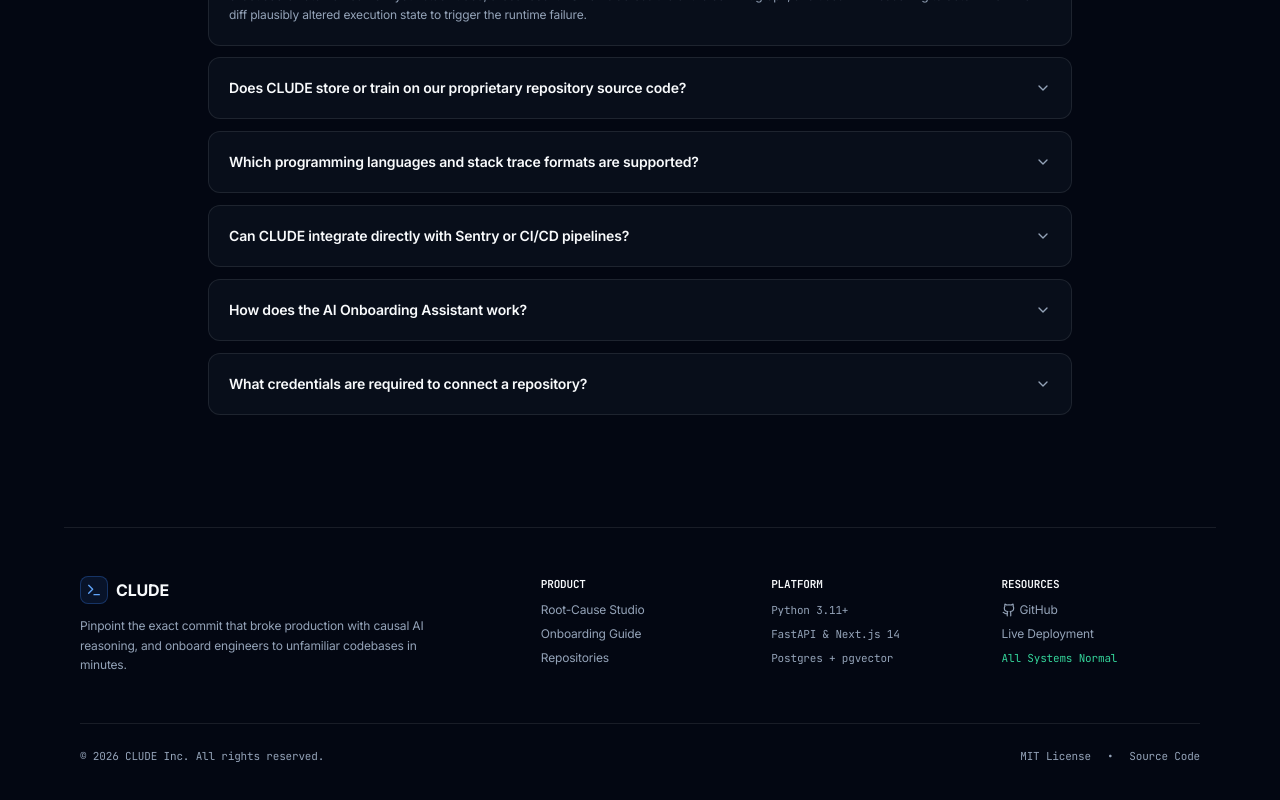
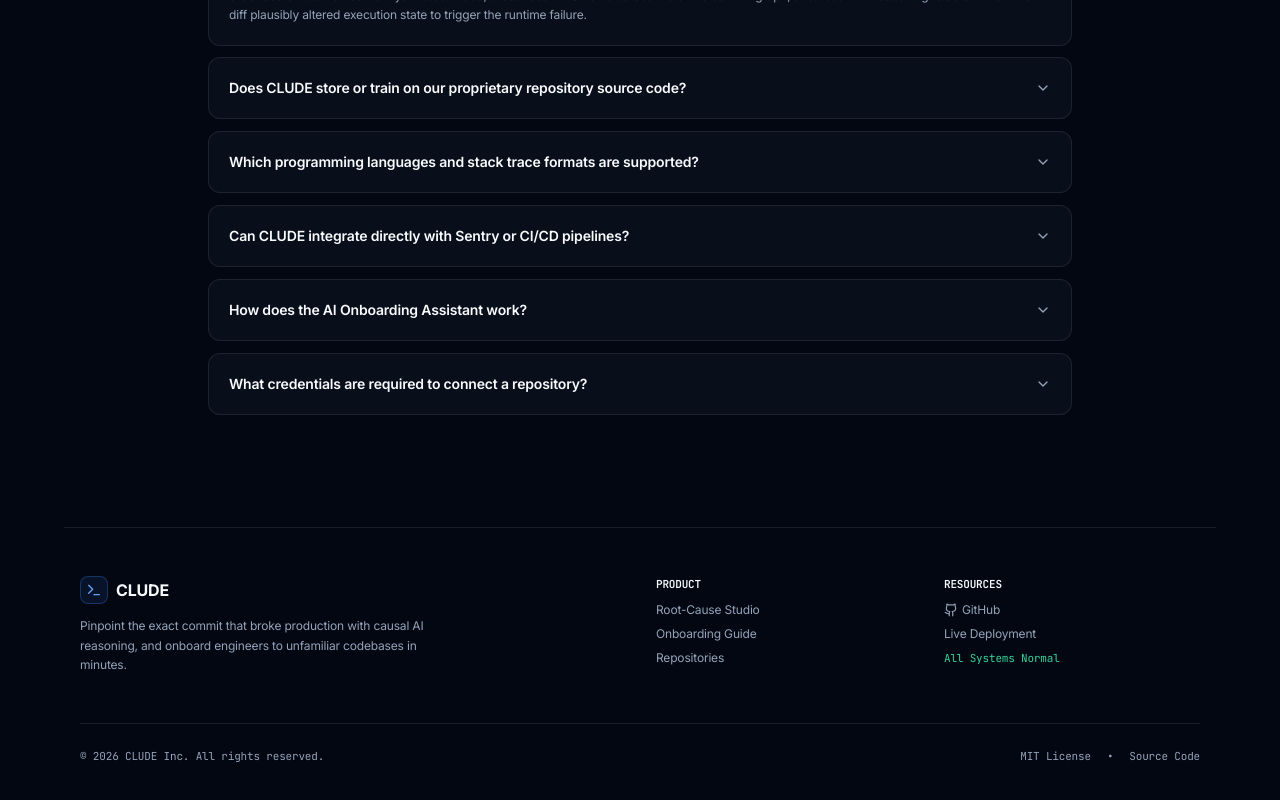
Before and after one commit to arnnnnaaavvvvv/CLUDE, a Next.js app in the folder frontend/: page / in a window 1280 px wide. Shown: the part 4972-5772 px from the top of the page. Built offline with nearby package versions, Linux system fonts and the light colour scheme.

Commit message:
feat(footer): remove Platform section and streamline footer layout

```diff
--- a/frontend/app/page.tsx
+++ b/frontend/app/page.tsx
@@ -581,8 +581,8 @@ export default function LandingPage() {
       {/* 9. FOOTER */}
       <ScrollReveal direction="fade" duration={800}>
         <footer className="border-t border-border pt-12 pb-8 max-w-6xl mx-auto px-4 font-sans text-xs text-textSecondary">
-          <div className="grid grid-cols-2 md:grid-cols-5 gap-8 pb-12">
-            <div className="col-span-2 space-y-3">
+          <div className="grid grid-cols-1 sm:grid-cols-2 md:grid-cols-4 gap-8 pb-12">
+            <div className="md:col-span-2 space-y-3">
               <div className="flex items-center gap-2">
                 <div className="flex h-7 w-7 items-center justify-center rounded-lg bg-blue-500/10 border border-blue-500/30">
                   <Terminal className="h-4 w-4 text-blue-400" />
@@ -600,15 +600,6 @@ export default function LandingPage() {
                 <li><Link href="/rca" className="hover:text-textPrimary transition-colors">Root-Cause Studio</Link></li>
                 <li><Link href="/onboarding" className="hover:text-textPrimary transition-colors">Onboarding Guide</Link></li>
                 <li><Link href="/repos" className="hover:text-textPrimary transition-colors">Repositories</Link></li>
-              </ul>
-            </div>
-
-            <div className="space-y-2.5">
-              <h5 className="font-semibold text-textPrimary font-mono uppercase text-[11px]">Platform</h5>
-              <ul className="space-y-2 font-mono text-[11px]">
-                <li><span>Python 3.11+</span></li>
-                <li><span>FastAPI & Next.js 14</span></li>
-                <li><span>Postgres + pgvector</span></li>
               </ul>
             </div>
 
```
